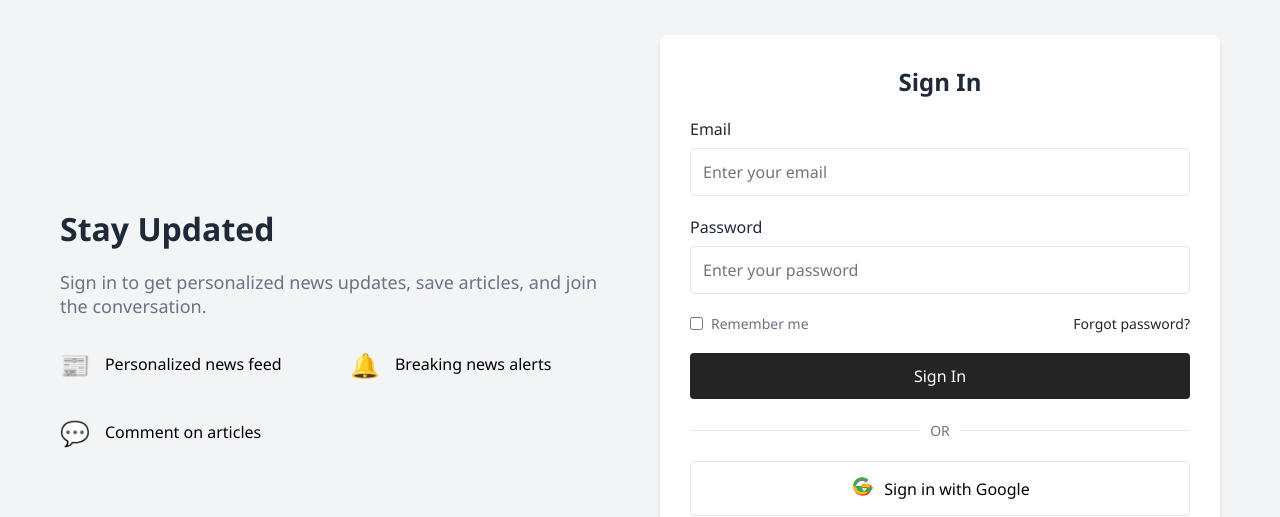
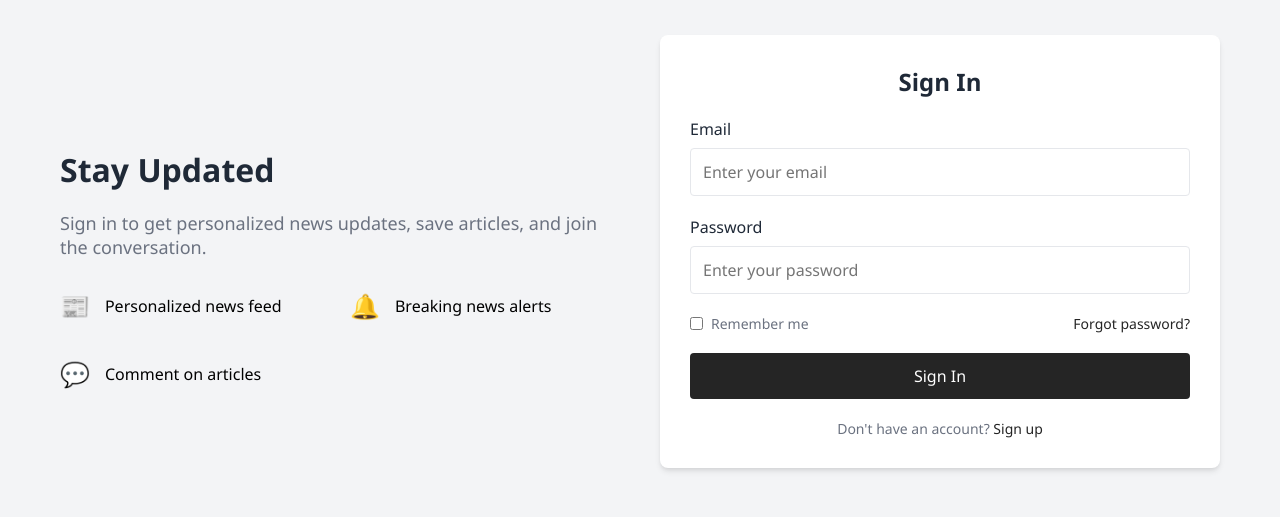
Before and after one commit to alexcy1/news, a website built with Vite: page src/signin.html in a window 1280 px wide. Shown: the part 75-592 px from the top of the page. Built offline with nearby package versions, Linux system fonts and the light colour scheme; files whose address does not match are found by name.

Commit message:
Removed Google Button

```diff
--- a/src/signin.html
+++ b/src/signin.html
@@ -94,7 +94,7 @@
                           <div class="error-message" style="display: none; color: red; margin-top: 1rem;"></div>
                           <button type="submit" class="btn">Sign In</button>
                       </form>
-                      <div class="divider">
+                      <!-- <div class="divider">
                           <span>OR</span>
                       </div>
                       <button class="google-btn">
@@ -109,7 +109,7 @@
                               </svg>
                           </div>
                           <span>Sign in with Google</span>
-                      </button>
+                      </button> -->
                       <div class="signup-link">
                           Don't have an account? <a href="signup.html">Sign up</a>
                       </div>
```
Also changed, not shown: src/signup.html (+2 -2 lines).
